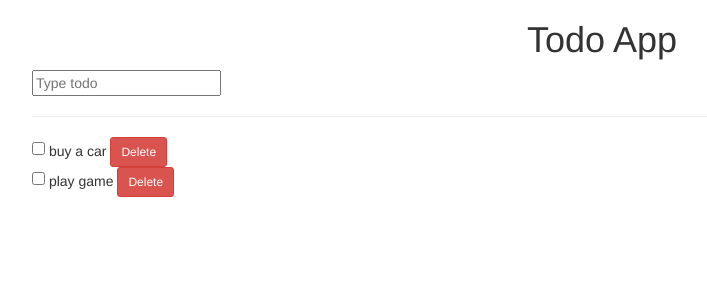
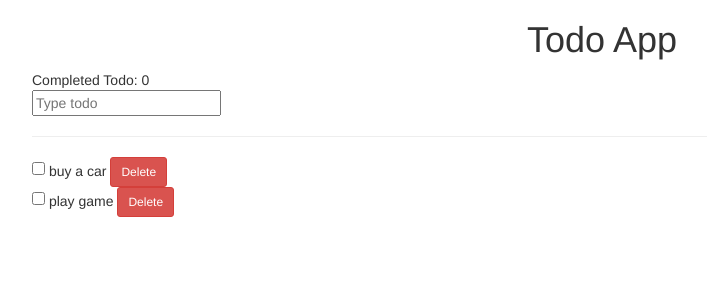
Before and after one commit to zzee22su/basic_vue_TODO, a Vue app: page / in a window 1280 px wide. Shown: the top 300 px of the page, without its empty margins (38-745 px from the left). Built offline with nearby package versions, Linux system fonts and the light colour scheme.

Commit message:
ADD : 컴포넌트 추가

```diff
--- a/src/App.vue
+++ b/src/App.vue
@@ -1,23 +1,24 @@
 <template>
   <div id="app" class="container">
     <h1 class="text-center">Todo App</h1>
-    <input v-model="todoText" type="text" placeholder="Type todo" @keyup.enter="addTodo">
+    <CompltedTodo :todos="todos"></CompltedTodo>
+    <AddTodo @add-todo="addTodo"></AddTodo>
     <hr>
-    <Todo
-      v-for="todo in todos"
-      :key="todo.id"
-      :todo="todo"
-      @toggle-checkbox="toggleCheckbox"
-      @click-delete="deleteTodo">
-    </Todo>
+    <TodoList :todos="todos"
+              @toggle-checkbox="toggleCheckbox"
+              @click-delete="deleteTodo">
+    </TodoList>
   </div>
 </template>
 
 <script>
-import Todo from '@/components/Todo.vue'
+import TodoList from '@/components/TodoList.vue'
+import AddTodo from '@/components/AddTodo.vue'
+import CompltedTodo from '@/components/CompletedTodo.vue'
+
 export default {
   components: {
-    Todo
+    TodoList, AddTodo, CompltedTodo
   },
   data() {
     return {
@@ -29,10 +30,10 @@
     }
   },
   methods: {
-    addTodo(e) {
+    addTodo(value) {
       this.todos.push({
         id: Math.random(),
-        text: e.target.value,
+        text: value,
         checked: false
       });
       this.todoText = '';
--- /dev/null
+++ b/src/components/CompletedTodo.vue
@@ -0,0 +1,27 @@
+<template>
+  <div>
+    Completed Todo: {{ numberOfCompledtedTodo }}
+  </div>
+</template>
+
+<script>
+export default {
+    props: {
+        todos: {
+            type: Array,
+            required: true
+        }
+    },
+
+    computed: {
+        numberOfCompledtedTodo() {
+            return this.todos.filter(todo => todo.checked).length;
+        }
+    }
+
+}
+</script>
+
+<style>
+
+</style>
--- /dev/null
+++ b/src/components/TodoList.vue
@@ -0,0 +1,43 @@
+<template>
+<div>
+  <Todo
+      v-for="todo in todos"
+      :key="todo.id"
+      :todo="todo"
+      @toggle-checkbox="toggleCheckbox"
+      @click-delete="deleteTodo">
+    </Todo>
+</div>
+
+</template>
+
+<script>
+import Todo from '@/components/Todo.vue'
+
+export default {
+    components: {
+        Todo
+    },
+
+    props: {
+        todos: {
+            type: Array,
+            required: true
+        }
+    },
+
+    methods: {
+        toggleCheckbox(value) {
+            this.$emit('toggle-checkbox', value);
+        },
+        deleteTodo(todoId) {
+            this.$emit('click-delete', todoId)
+        }
+    }
+
+}
+</script>
+
+<style>
+
+</style>
```
